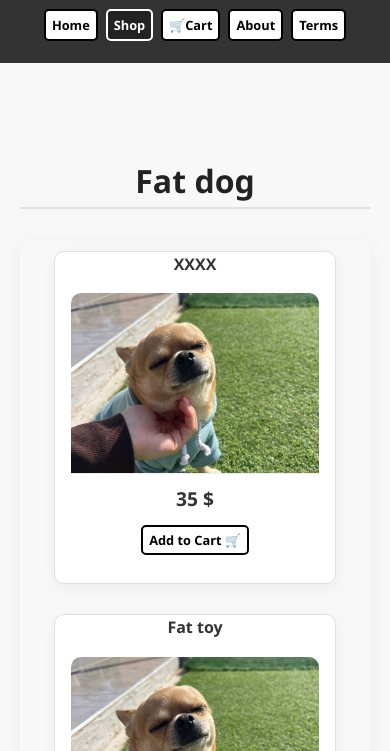
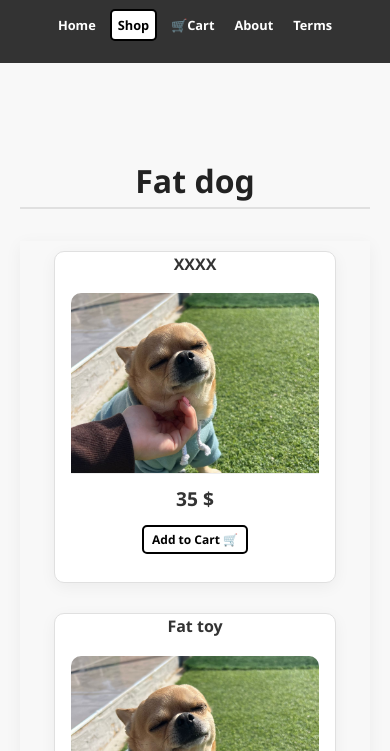
Before and after one commit to Ors9/OrAndLiadSite, a plain HTML site: page shopping.html in a window 390 px wide. Shown: the part 93-844 px from the top of the page. Drawn offline with Linux system fonts and the light colour scheme.

Commit message:
FIX BUTTON STYLE AS LIAD

```diff
--- a/css/buttons-style.css
+++ /dev/null
@@ -1,33 +0,0 @@
-.button {
-  display: inline-block;
-  background-color: white;
-  color: black;
-  border: 2px solid black;
-  padding: 10px 20px;
-  margin: 6px;
-  border-radius: 5px;
-  text-decoration: none;
-  font-weight: 600;
-  font-family: 'Segoe UI', sans-serif;
-  transition: all 0.3s ease;
-  white-space: nowrap;
-}
-
-.button:hover {
-  background-color: black;
-  color: white;
-}
-
-@media (max-width: 600px) {
-  .button {
-    padding: 4px 8px;
-    font-size: 0.75rem;
-    margin: 2px;
-  }
-
-  header nav {
-    gap: 4px;
-    flex-wrap: nowrap;
-    overflow-x: auto;
-  }
-}
--- a/header.html
+++ b/header.html
@@ -1,6 +1,42 @@
 <header>
-  <link rel="stylesheet" href="css/buttons-style.css">
+
   <style>
+
+.button{
+  display: inline-block;
+  background-color: transparent;
+  color:white;
+
+  padding: 10px 20px;
+  margin: 6px;
+  border-radius: 5px;
+  text-decoration: none;
+  font-weight: 600;
+  font-family: 'Segoe UI', sans-serif;
+  transition: all 0.3s ease;
+  white-space: nowrap;
+}
+
+.button:hover {
+  background-color: black;
+  color: white;
+}
+
+@media (max-width: 600px) {
+  .button {
+    padding: 4px 8px;
+    font-size: 0.75rem;
+    margin: 2px;
+  }
+
+  header nav {
+    gap: 4px;
+    flex-wrap: nowrap;
+    overflow-x: auto;
+  }
+}
+
+
 header {
   background-color: #333;
   color: white;
@@ -45,15 +81,18 @@ header nav a {
 }
 
 header nav a:hover {
-  background-color: #ddd;
   color: black;
 }
 
+
+
 header nav a.button.active {
-  background-color: #222;
-  color: white;
-  border: 2px solid white;
+  background-color:white;
+  color: black;
+  border: 2px solid black;
 }
+
+
 
 /* ✅ עיצוב לספירת פריטים בסל */
 .cart-count {
--- a/scripts/shop.js
+++ b/scripts/shop.js
@@ -76,7 +76,7 @@ fetch('data/products.json')
       `;
 
       const button = document.createElement("button");
-      button.className = "button";
+      button.className = "add-to-cart-button";
       button.textContent = "Add to Cart 🛒";
       button.addEventListener("click", () => {
         updateCart(product.name, product.price, 1, product.image, button);
--- a/shopping.html
+++ b/shopping.html
@@ -7,10 +7,47 @@
 
   <link rel="stylesheet" href="css/style.css">
   <link rel="stylesheet" href="css/shop-style.css">
-  <link rel="stylesheet" href="css/buttons-style.css">
+
 
   <script src="scripts/include.js" defer></script>
   <script src="scripts/shop.js" defer></script>
+
+<style>
+.add-to-cart-button {
+  display: inline-block;
+  background-color: white;
+  color: black;
+  border: 2px solid black;
+  padding: 10px 20px;
+  margin: 6px;
+  border-radius: 5px;
+  text-decoration: none;
+  font-weight: 600;
+  font-family: 'Segoe UI', sans-serif;
+  transition: all 0.3s ease;
+  white-space: nowrap;
+}
+
+.add-to-cart-button:hover {
+  background-color: black;
+  color: white;
+}
+
+@media (max-width: 600px) {
+  .add-to-cart-button {
+    padding: 4px 8px;
+    font-size: 0.75rem;
+    margin: 2px;
+  }
+
+  header nav {
+    gap: 4px;
+    flex-wrap: nowrap;
+    overflow-x: auto;
+  }
+}
+
+</style>
 
 </head>
 <body>
```
